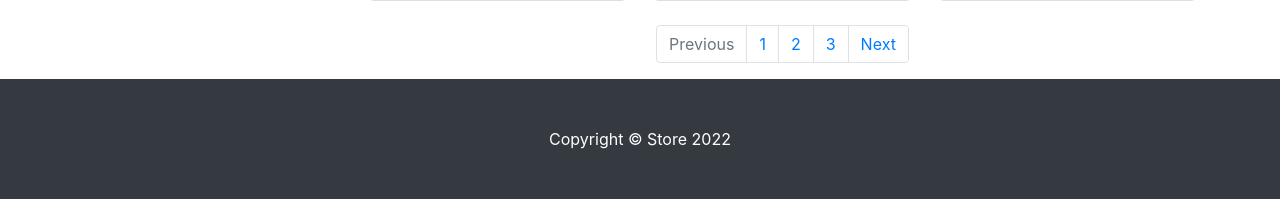
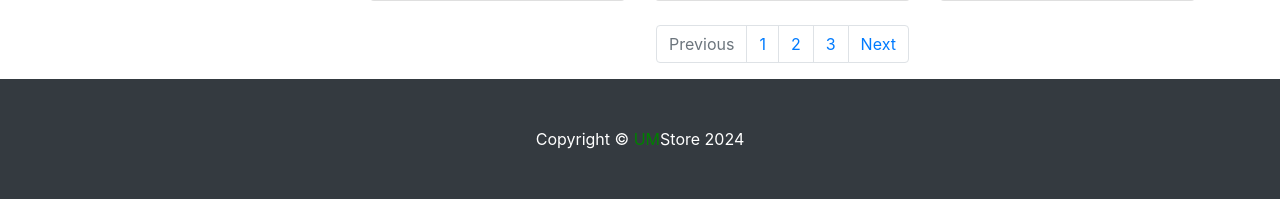
Before and after one commit to UMAtaullin/store, a Django app: page /products/ in a window 1280 px wide. Shown: the part 1194-1393 px from the top of the page. Run offline with Django 4.2, Linux system fonts and the light colour scheme; some libraries are stand-ins or nearby versions.

Commit message:
change logo

```diff
--- a/products/templates/products/base.html
+++ b/products/templates/products/base.html
@@ -26,7 +26,7 @@
 <!-- Navigation -->
 <nav class="navbar navbar-expand-lg navbar-dark bg-dark fixed-top">
     <div class="container">
-        <a class="navbar-brand" href="{% url 'index' %}">Store</a>
+        <a class="navbar-brand" href="{% url 'index' %}"><span style="color:green">UM</span>Store</a>
         <button class="navbar-toggler" type="button" data-toggle="collapse" data-target="#navbarResponsive"
                 aria-controls="navbarResponsive" aria-expanded="false" aria-label="Toggle navigation">
             <span class="navbar-toggler-icon"></span>
--- a/products/templates/products/products.html
+++ b/products/templates/products/products.html
@@ -102,7 +102,7 @@
 {% block footer %}
 <footer class="py-5 bg-dark">
     <div class="container">
-        <p class="m-0 text-center text-white">Copyright &copy; Store 2022</p>
+        <p class="m-0 text-center text-white">Copyright &copy; <span style="color:green">UM</span>Store 2024</p>
     </div>
     <!-- /.container -->
 </footer>
```
